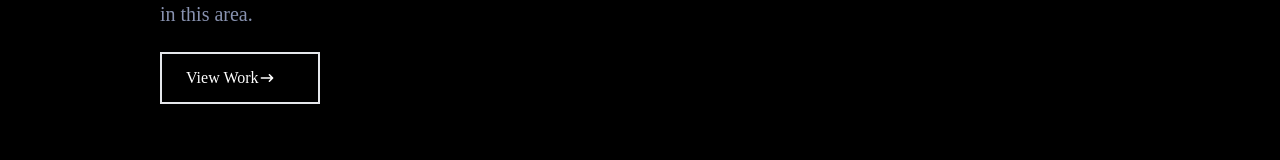
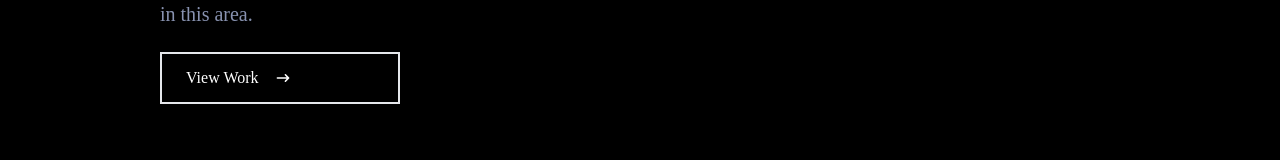
Before and after one commit to AgostinaBoris/portfolio, a React (Create React App) app: page / in a window 1280 px wide. Shown: the part 568-728 px from the top of the page. Built offline with nearby package versions, Linux system fonts and the light colour scheme.

Commit message:
se modifica boton del home

```diff
--- a/src/components/Home.jsx
+++ b/src/components/Home.jsx
@@ -22,9 +22,9 @@ export default function Home() {
         <div>
           <Link
             to="work"
-            className="text-white button-style border-2 px-6 py-3 my-2 flex items-center hover:bg-amber-400 w-1/6 hover:border-amber-400"
+            className="text-white button-style border-2 px-6 py-3 my-2 flex items-center hover:bg-amber-400 w-1/4 hover:border-amber-400"
           >
-            View Work <HiArrowNarrowRight />{" "}
+            View Work <HiArrowNarrowRight  className="mx-4"/>{" "}
           </Link>
         </div>
       </div>
```
